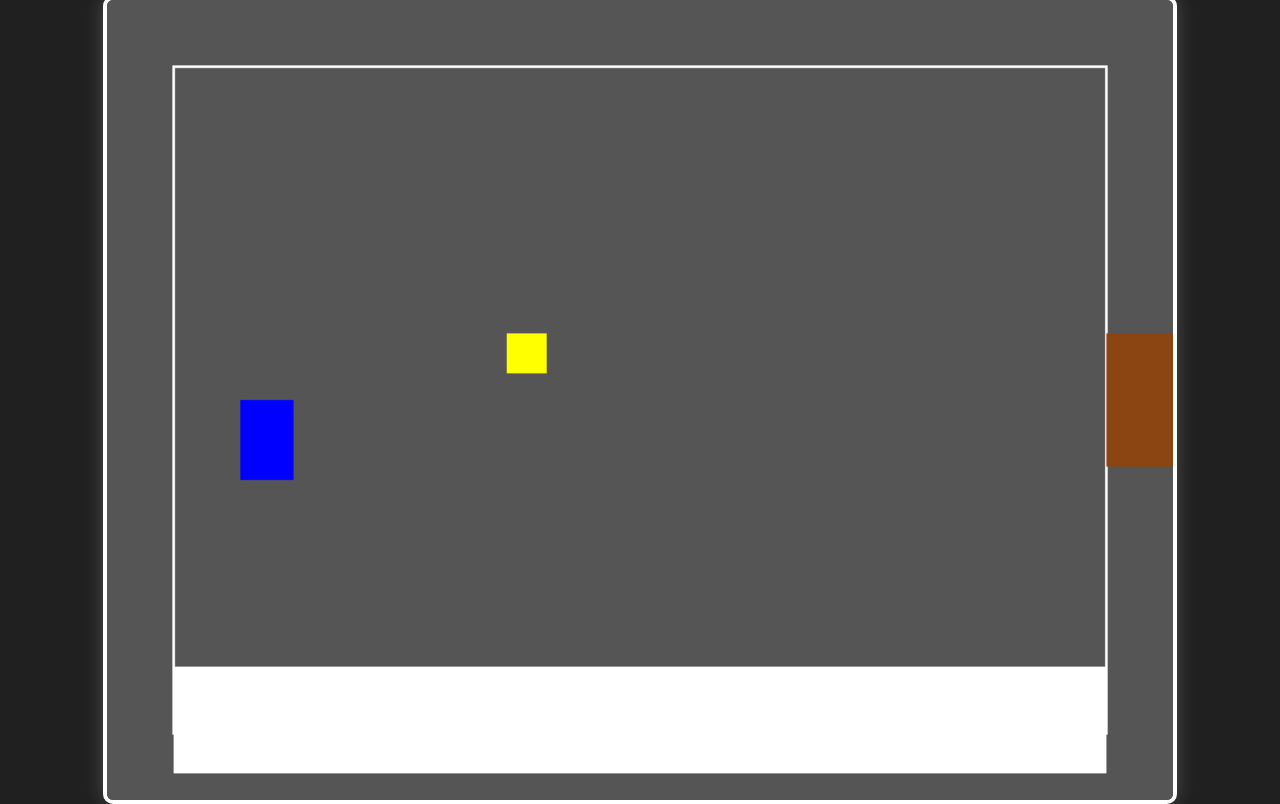
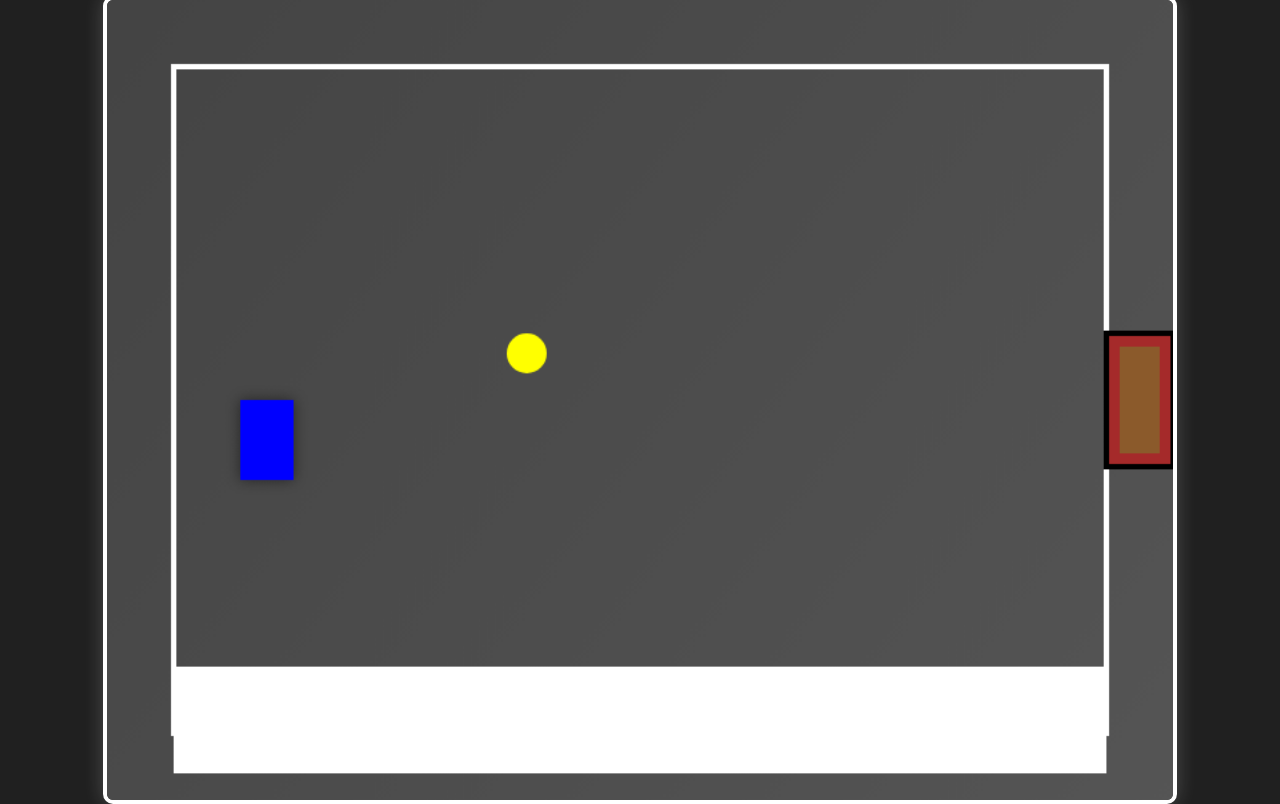
Before and after one commit to LemonwoodStudios/Games, a plain HTML site: page earlyaccess/diddyparty/index.html in a window 1280 px wide. Drawn offline with Linux system fonts and the light colour scheme.

Commit message:
Update index.html

```diff
--- a/earlyaccess/diddyparty/index.html
+++ b/earlyaccess/diddyparty/index.html
@@ -3,7 +3,7 @@
 <head>
   <meta charset="UTF-8">
   <meta name="viewport" content="width=device-width, initial-scale=1.0">
-  <title>The Diddy Party - Enhanced Graphics</title>
+  <title>The Diddy Party - Enhanced Graphics Prototype</title>
   <style>
     body {
       margin: 0;
@@ -18,7 +18,7 @@
     canvas {
       border: 4px solid #fff;
       border-radius: 10px;
-      background: linear-gradient(to bottom right, #333, #444);
+      background: linear-gradient(to bottom right, #2e2e2e, #444);
       box-shadow: 0px 0px 20px rgba(255, 255, 255, 0.2);
     }
   </style>
@@ -45,7 +45,7 @@
       inventory: []
     };
 
-    // Rooms with door positions for navigation
+    // Rooms with door positions and gradients
     let currentRoom = 0;
     const rooms = [
       { name: "Entrance Hall", doors: [{ x: 750, y: 250, width: 50, height: 100, targetRoom: 1 }] },
@@ -54,8 +54,8 @@
 
     // Clues for each room
     const clues = [
-      { x: 300, y: 250, width: 30, height: 30, color: 'yellow', collected: false, room: 0, text: "A torn piece of paper" },
-      { x: 200, y: 200, width: 30, height: 30, color: 'green', collected: false, room: 1, text: "A dusty old key" }
+      { x: 300, y: 250, width: 30, height: 30, color: 'yellow', collected: false, room: 0, text: "A mysterious artifact" },
+      { x: 200, y: 200, width: 30, height: 30, color: 'green', collected: false, room: 1, text: "An ancient book" }
     ];
 
     // Dialogue box
@@ -97,7 +97,7 @@
           player.y + player.height > door.y
         ) {
           currentRoom = door.targetRoom;
-          player.x = door.targetRoom === 0 ? 50 : 700; // Position player near entrance of new room
+          player.x = door.targetRoom === 0 ? 50 : 700;
           dialogueBox.text = `You entered the ${rooms[currentRoom].name}.`;
         }
       }
@@ -139,34 +139,47 @@
     function gameLoop() {
       ctx.clearRect(0, 0, canvas.width, canvas.height);
 
-      // Background for current room
-      ctx.fillStyle = currentRoom === 0 ? '#555' : '#333';
+      // Background for current room with gradient
+      const roomGradient = ctx.createLinearGradient(0, 0, 800, 600);
+      roomGradient.addColorStop(0, currentRoom === 0 ? '#444' : '#333');
+      roomGradient.addColorStop(1, currentRoom === 0 ? '#555' : '#222');
+      ctx.fillStyle = roomGradient;
       ctx.fillRect(0, 0, canvas.width, canvas.height);
 
-      // Room boundaries and doors
+      // Draw room boundaries and enhanced doors
       const room = rooms[currentRoom];
       ctx.strokeStyle = '#fff';
-      ctx.lineWidth = 2;
+      ctx.lineWidth = 4;
       ctx.strokeRect(50, 50, 700, 500);
 
       for (const door of room.doors) {
-        ctx.fillStyle = '#8B4513';
+        ctx.fillStyle = 'brown';
         ctx.fillRect(door.x, door.y, door.width, door.height);
+
+        ctx.fillStyle = '#8b5a2b';
+        ctx.fillRect(door.x + 10, door.y + 10, door.width - 20, door.height - 20);
+        ctx.strokeStyle = '#000';
+        ctx.strokeRect(door.x, door.y, door.width, door.height);
       }
 
-      // Draw player
+      // Draw player with shadow
       ctx.fillStyle = player.color;
+      ctx.shadowBlur = 10;
+      ctx.shadowColor = 'rgba(0, 0, 0, 0.5)';
       ctx.fillRect(player.x, player.y, player.width, player.height);
+      ctx.shadowBlur = 0;
 
       // Draw clues if in current room and not collected
       for (const clue of clues) {
         if (!clue.collected && clue.room === currentRoom) {
           ctx.fillStyle = clue.color;
-          ctx.fillRect(clue.x, clue.y, clue.width, clue.height);
+          ctx.beginPath();
+          ctx.arc(clue.x + clue.width / 2, clue.y + clue.height / 2, clue.width / 2, 0, 2 * Math.PI);
+          ctx.fill();
         }
       }
 
-      // Draw Dialogue box
+      // Draw Dialogue box with styling
       ctx.fillStyle = '#fff';
       ctx.fillRect(dialogueBox.x, dialogueBox.y, dialogueBox.width, dialogueBox.height);
       ctx.fillStyle = '#000';
```
